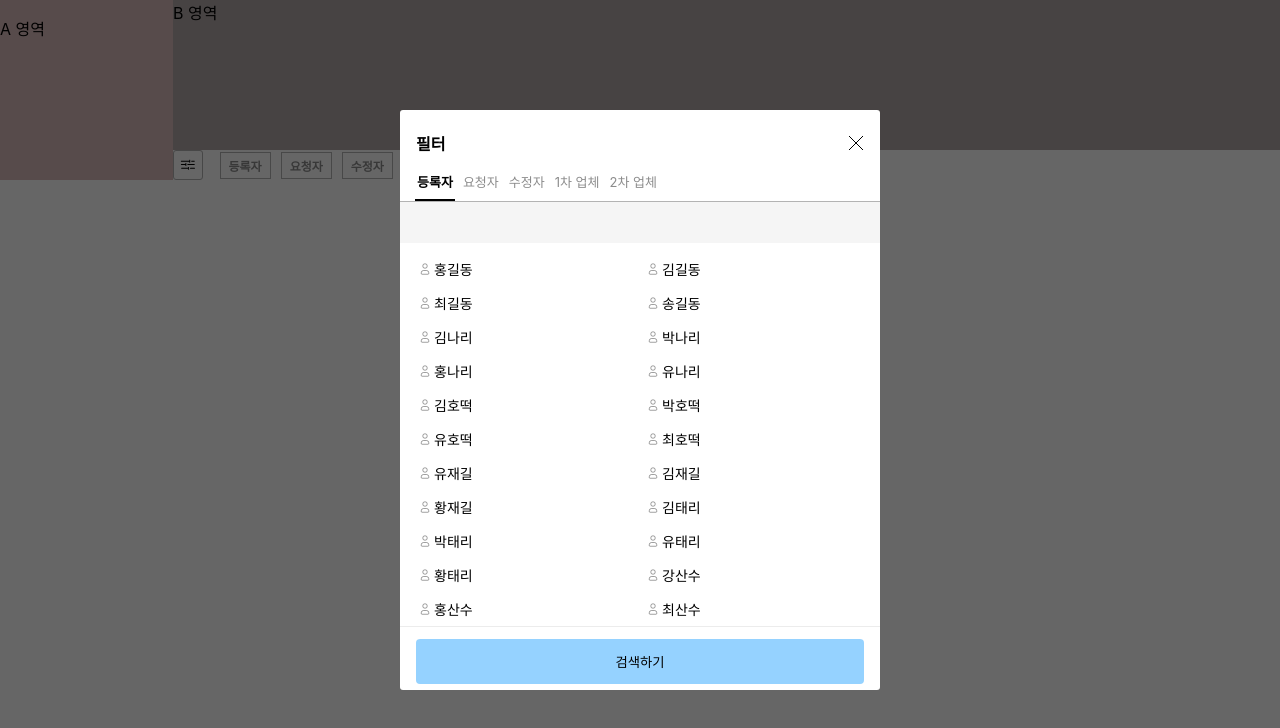
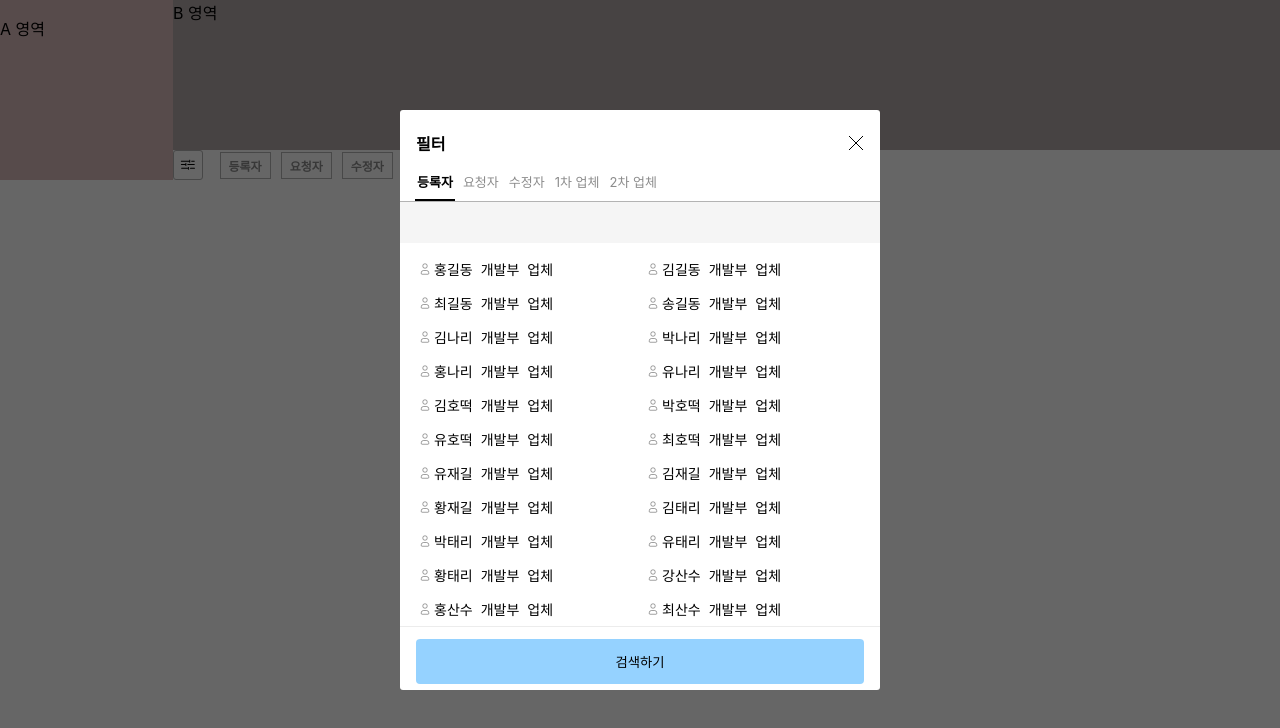
Before and after one commit to bavuchoko/js-search-flter, a React (Create React App) app: page / in a window 1280 px wide. Both pictures are taken after a click on the element "등록자". Shown: the top 728 px of the page. Built offline with nearby package versions, Linux system fonts and the light colour scheme.

Commit message:
[update] 조회된 검색조건에 추가 정보

```diff
--- a/src/App.tsx
+++ b/src/App.tsx
@@ -38,12 +38,16 @@ function App() {
         {id:2, name:'네이버'},
         {id:3, name:'다음'},
         {id:4, name:'MSN'},
+        {id:5, name:'NVIDIA'},
+        {id:6, name:'KAKAO'},
+        {id:7, name:'NEXEN'},
     ]
     const createdBy:Filter ={
         label:"등록자",
         key:'createdBy',
         data: user,
-        groupBy:["departments", "company"],
+        target:['name', 'department.name', 'company.name'],
+        searchBy:["department", "company"],
         type:'user'
     }
 
@@ -76,7 +80,6 @@ function App() {
         type:'company'
     }
 
-
     const filters:Filter[] =[createdBy, requestedBy, updatedBy, fistMngCompany, secondMngCompany];
 
 
--- a/src/app/JsSearchFilter.tsx
+++ b/src/app/JsSearchFilter.tsx
@@ -7,7 +7,10 @@ import Modal from "./uitls/Modal";
 import {useToggleModal} from "./hook/useFilterHandle";
 import useDragScroll from "./hook/useDragScroll";
 
-
+/**
+ *
+ *
+ * */
 const JsSearchFilter: FC<FilterProps> =({filter =[], onValueChange=undefined, onSearch=undefined, onApiRequest=undefined})=>{
 
     const [clicked, setClicked] = useState<Filter | null>(null)
--- /dev/null
+++ b/src/app/hook/useDataHandler.ts
@@ -0,0 +1,15 @@
+export function useDataHandler() {
+
+    const getNestedValue = (obj: any, path: String) => {
+        return path.split('.').reduce((acc, part) => {
+            if (Array.isArray(acc)) {
+                return acc.map(item => item[part]).join(', ');
+            }
+            return acc && acc[part];
+        }, obj);
+    }
+
+    return {
+        getNestedValue
+    };
+}
--- a/src/app/uitls/GroupOption.tsx
+++ b/src/app/uitls/GroupOption.tsx
@@ -11,6 +11,23 @@ type GroupProps ={
 
 
 const GroupOption:FC<GroupProps> =({clicked, handle, height, values})=>{
+    if (clicked?.type === 'date') {
+    return(
+        <div
+            style={{
+                display: 'flex',
+                flexWrap: 'wrap',
+                gap: '8px',
+                height: height ??'447px',
+                padding: '16px 16px',
+                overflowY: 'auto',
+                alignContent: 'flex-start',
+            }}
+        >
+            {clicked.data}
+        </div>
+    )}
+
     return(
         <div
             style={{
--- a/src/app/uitls/GroupOptionData.tsx
+++ b/src/app/uitls/GroupOptionData.tsx
@@ -2,6 +2,7 @@ import {FC} from "react";
 import {Filter, ValueType} from "../type/Types";
 import OptionIcons from "./OptionIcons";
 import {useChecked} from "../hook/useChecked";
+import {useDataHandler} from "../hook/useDataHandler";
 
 type OptionProps={
     option: any;
@@ -14,9 +15,8 @@ type OptionProps={
 const GroupOptionData:FC<OptionProps> =({option, handle, clicked, values})=>{
 
     const { checkIncludes } = useChecked();
-
+    const { getNestedValue } = useDataHandler();
     const checked = checkIncludes(values ?? {}, clicked?.key ?? '', option.id);
-
     return (
         <div key={option.id} className={`no-drag`}
              style={{
@@ -29,7 +29,14 @@ const GroupOptionData:FC<OptionProps> =({option, handle, clicked, values})=>{
              }}
              onClick={() => {if(clicked) handle?.(clicked.key, Number(option.id))}}>
             <OptionIcons style={{width:'18px', height:'18px'}} type={clicked?.type} checked={checked}/>
-            <span style={{marginRight: '8px'}}>{option.name}</span>
+            {clicked?.target ? (
+                clicked.target.map(el =>(
+                        <span className={`${clicked.key}-${el.replace('.','-')}`} style={{marginRight: '8px'}}>{getNestedValue(option, el)}</span>
+                    ) )
+                ):(
+                <span style={{marginRight: '8px'}}>{option.name}</span>
+            )}
+
         </div>
     )
 }
```
Also changed, not shown: src/app/type/Types.ts (+43 -2 lines).
